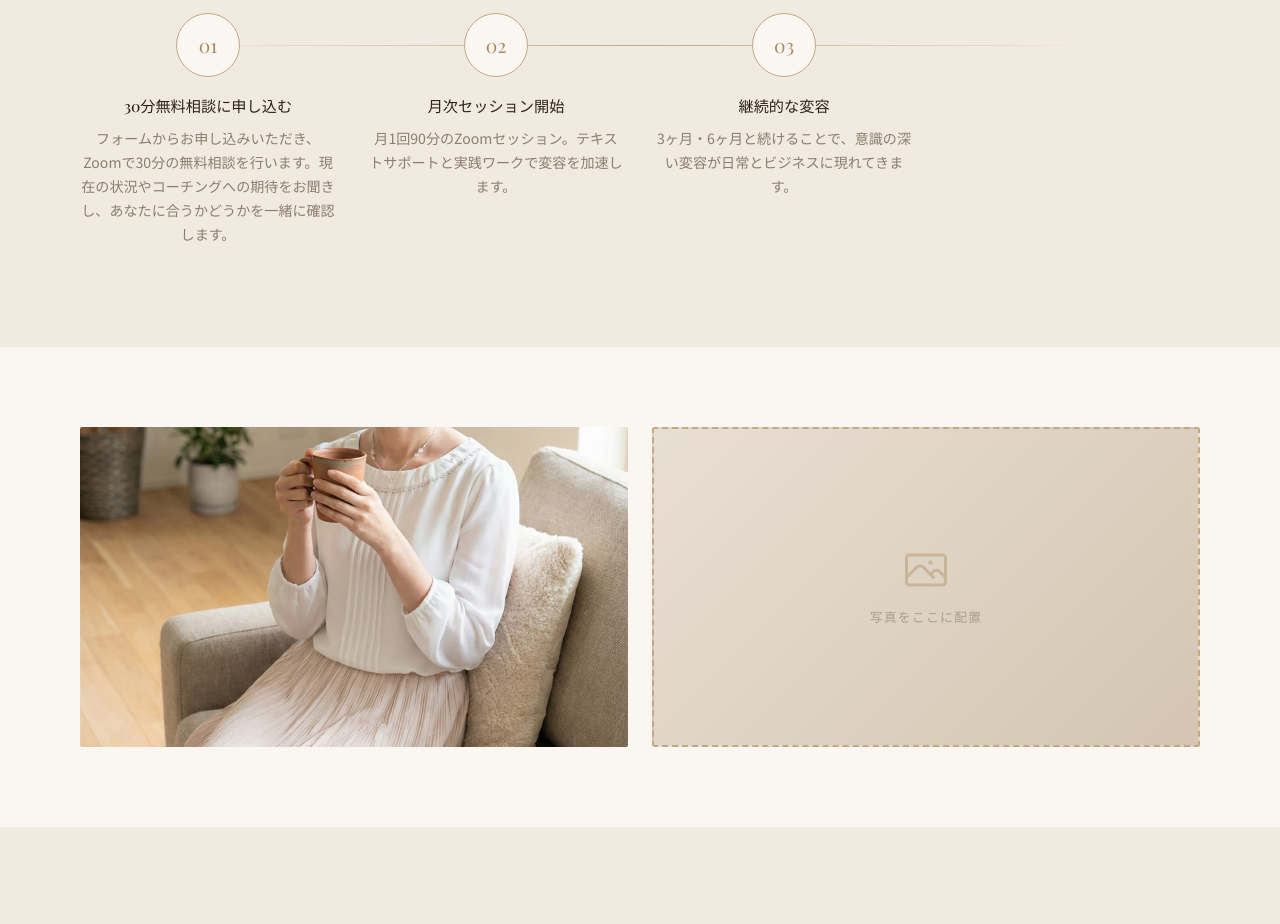
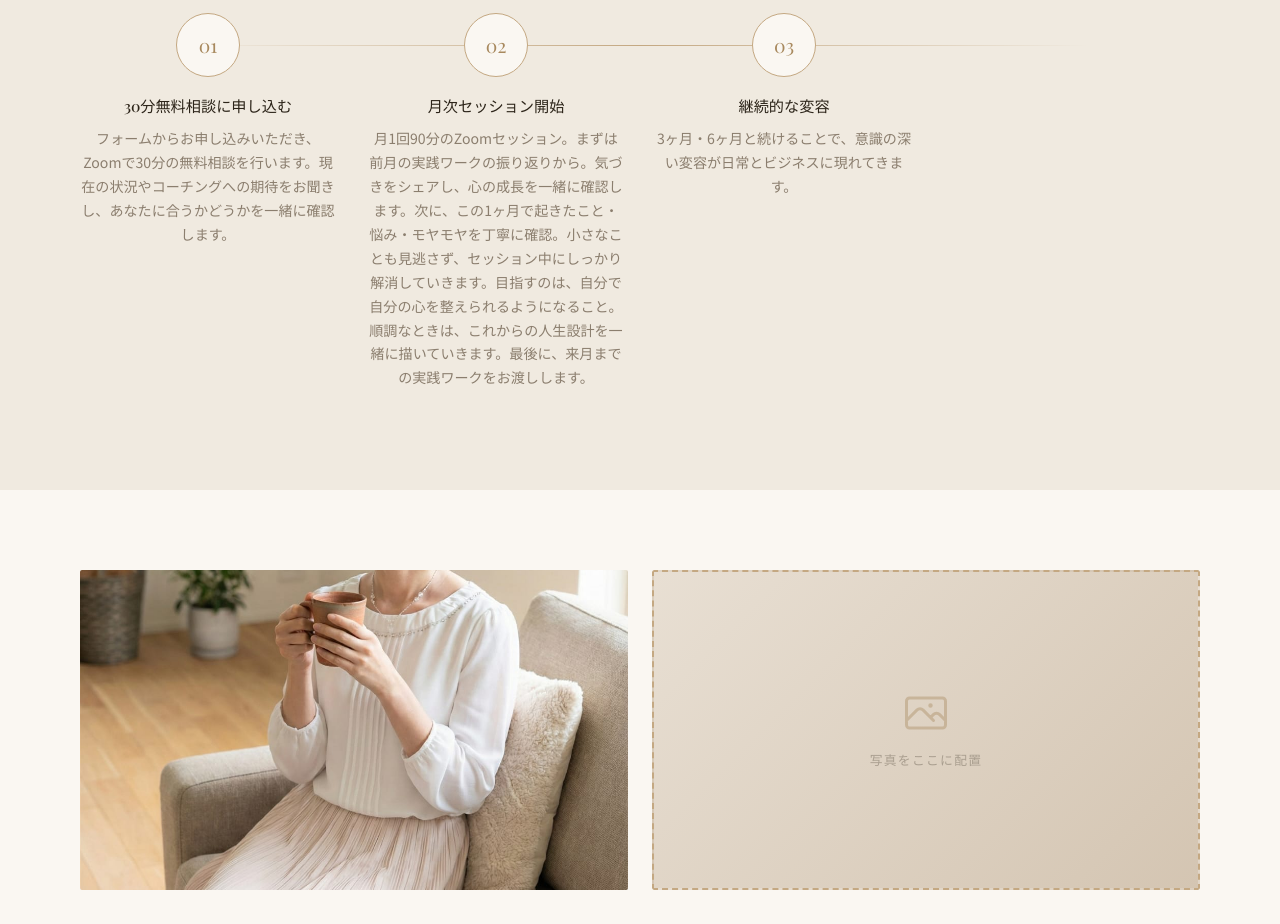
Before and after one commit to overlordforthew/NamiBarden, a plain HTML site: page public/executive-coaching.html in a window 1280 px wide. Shown: the part 4260-5184 px from the top of the page. Drawn offline with nearby package versions, Linux system fonts and the light colour scheme; a web font is replaced by a local one.

Commit message:
Ai Chan: update public/executive-coaching.html

```diff
--- a/public/executive-coaching.html
+++ b/public/executive-coaching.html
@@ -997,7 +997,7 @@ footer {
       <div class="process-step reveal reveal-delay-1">
         <div class="step-number">02</div>
         <h3>月次セッション開始</h3>
-        <p>月1回90分のZoomセッション。テキストサポートと実践ワークで変容を加速します。</p>
+        <p>月1回90分のZoomセッション。まずは前月の実践ワークの振り返りから。気づきをシェアし、心の成長を一緒に確認します。次に、この1ヶ月で起きたこと・悩み・モヤモヤを丁寧に確認。小さなことも見逃さず、セッション中にしっかり解消していきます。目指すのは、自分で自分の心を整えられるようになること。順調なときは、これからの人生設計を一緒に描いていきます。最後に、来月までの実践ワークをお渡しします。</p>
       </div>
       <div class="process-step reveal reveal-delay-2">
         <div class="step-number">03</div>
```
